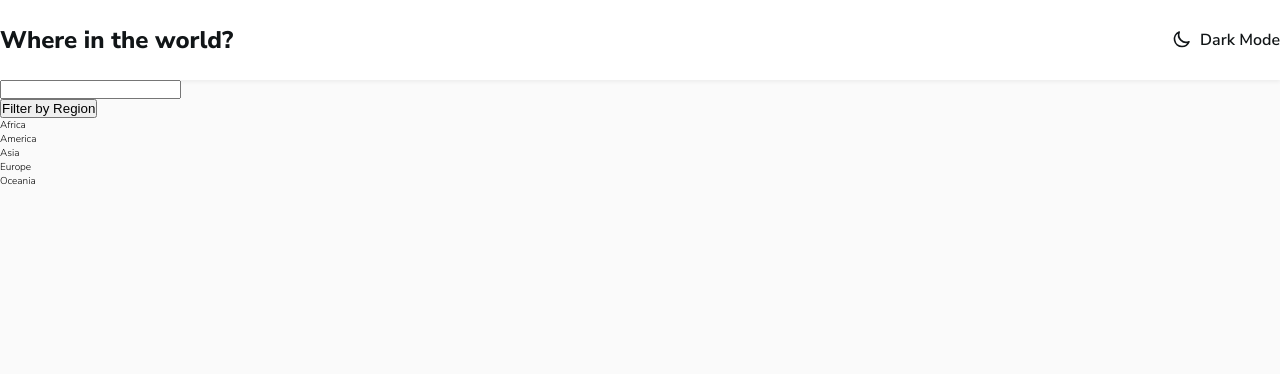
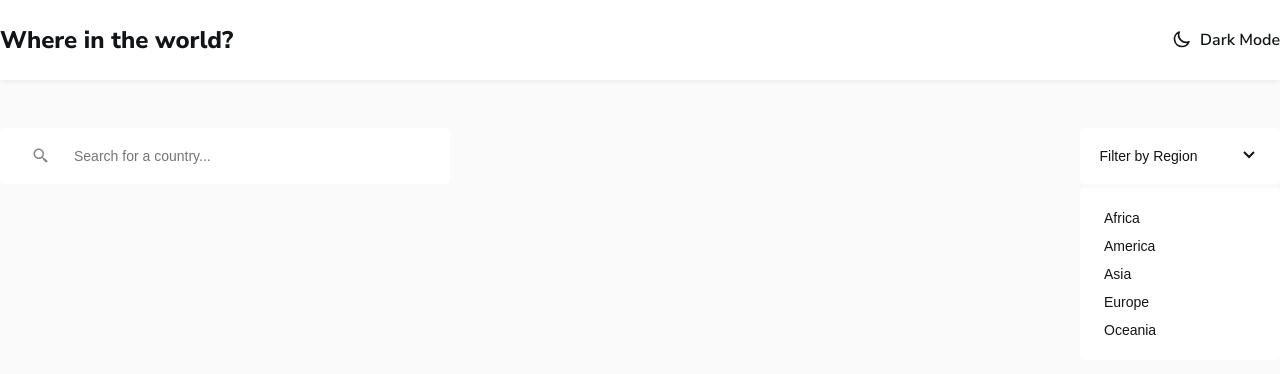
Before and after one commit to to-arda-kurt/rest-countries, a React (Create React App) app: page / in a window 1280 px wide. Both pictures are taken after a click on the button "Filter by Region". Shown: the top 374 px of the page. Built offline with nearby package versions, Linux system fonts and the light colour scheme.

Commit message:
Search Filter

```diff
--- a/src/components/SearchFilter/index.js
+++ b/src/components/SearchFilter/index.js
@@ -1,29 +1,32 @@
 import React, { useContext, useState, useRef, useEffect } from 'react';
 import MainContext from '../../context/mainContext';
 import styled from 'styled-components';
+
+import { BiSearchAlt2, BiChevronDown } from 'react-icons/bi';
 
 const SearchFilter = () => {
   const mainContext = useContext(MainContext);
   const { filterOptions } = mainContext;
   const [showOptions, setShowOptions] = useState(false);
+  const [selectedOption, setSelectedOption] = useState('');
   const clickOutside = useRef(null);
 
-  const handleClick = (e) => {
-    if (clickOutside.current.contains(e.target)) {
-      // inside click
-      return;
-    }
-    setShowOptions(false);
-  };
+  // const handleClick = (e) => {
+  //   if (clickOutside.current.contains(e.target)) {
+  //     // inside click
+  //     return;
+  //   }
+  //   setShowOptions(false);
+  // };
 
-  useEffect(() => {
-    // add when mounted
-    document.addEventListener('mousedown', handleClick);
-    // return function to be called when unmounted
-    return () => {
-      document.removeEventListener('mousedown', handleClick);
-    };
-  }, []);
+  // useEffect(() => {
+  //   // add when mounted
+  //   document.addEventListener('mousedown', handleClick);
+  //   // return function to be called when unmounted
+  //   return () => {
+  //     document.removeEventListener('mousedown', handleClick);
+  //   };
+  // }, []);
 
   const filterHandler = () => {
     setShowOptions((prevState) => {
@@ -31,27 +34,37 @@ const SearchFilter = () => {
     });
   };
 
+  const filterSelectHandler = (event) => {
+    setSelectedOption(event.target.option);
+    console.log(selectedOption);
+  };
   return (
     <>
       <Section>
-        <form action="">
-          <label htmlFor=""></label>
-          <input type="text" />
-        </form>
-        <div ref={clickOutside}>
-          <button onClick={filterHandler}>Filter by Region</button>
+        <Form>
+          <BiSearchAlt2 size={18} />
+          <form action="">
+            <input type="text" placeholder="Search for a country..." />
+          </form>
+        </Form>
+
+        <FilterButton onClick={filterHandler}>
+          Filter by Region
+          <span>
+            <BiChevronDown size={24} />
+          </span>
           {showOptions && (
-            <div>
+            <FilterOptions>
               <ul>
                 {filterOptions.map((option) => (
-                  <li key={option} value={option}>
-                    {option}{' '}
+                  <li onClick={filterSelectHandler} key={option} value={option}>
+                    {option}
                   </li>
                 ))}
               </ul>
-            </div>
+            </FilterOptions>
           )}
-        </div>
+        </FilterButton>
       </Section>
     </>
   );
@@ -59,7 +72,80 @@ const SearchFilter = () => {
 
 export default SearchFilter;
 
+const FilterOptions = styled.div`
+  position: absolute;
+  top: 60px;
+  background-color: ${(props) => props.theme.elements};
+  border-radius: 5px;
+  width: 200px;
+  font-size: 14px;
+  line-height: 20px;
+  color: ${(props) => props.theme.text};
+  ul {
+    list-style: none;
+    padding: 16px 24px;
+    li {
+      text-align: left;
+      padding: 4px 0;
+      font-weight: normal;
+      font-size: 14px;
+      line-height: 20px;
+    }
+  }
+`;
+
+const FilterButton = styled.button`
+  position: relative;
+  width: 200px;
+  height: 56px;
+  background-color: ${(props) => props.theme.elements};
+  color: ${(props) => props.theme.text};
+  border-radius: 5px;
+  border: none;
+  display: flex;
+  flex-direction: row;
+  align-items: center;
+  justify-content: space-around;
+  font-weight: normal;
+  font-size: 14px;
+  line-height: 20px;
+`;
+
 const Section = styled.section`
   max-width: 1280px;
-  margin: 0 auto;
+  margin: 48px auto;
+  display: flex;
+  flex-direction: row;
+  align-items: center;
+  justify-content: space-between;
 `;
+
+const Form = styled.div`
+  width: 450px;
+  height: 56px;
+  background-color: ${(props) => props.theme.elements};
+  border-radius: 5px;
+  display: flex;
+  flex-direction: row;
+  align-items: center;
+
+  form {
+    input {
+      border: 0;
+      font-weight: normal;
+      font-size: 14px;
+      line-height: 20px;
+      height: 100%;
+      background: transparent;
+      color: ${(props) => props.theme.input};
+    }
+  }
+
+  svg {
+    margin: 18px 24px 18px 32px;
+
+    path {
+      fill: ${(props) => props.theme.input};
+    }
+  }
+`;
--- a/src/styles/Global.Styled.js
+++ b/src/styles/Global.Styled.js
@@ -16,6 +16,9 @@ export const GlobalStyle = createGlobalStyle`
     body {
         background-color: ${(props) => props.theme.background};
     }
+    textarea:focus, input:focus{
+    outline: none;
+}
 `;
 
 // Global Stylings
--- a/src/styles/theme.js
+++ b/src/styles/theme.js
@@ -11,6 +11,7 @@ export const lightMode = {
 
 export const darkMode = {
   elements: 'hsl(209, 23%, 22%)',
+  input: 'hsl(0, 0%, 100%)',
   background: 'hsl(207, 26%, 17%)',
   text: 'hsl(0, 0%, 100%)',
   header: {
```
Also changed, not shown: 1 other file (tests, documents, lock files or other folders).
